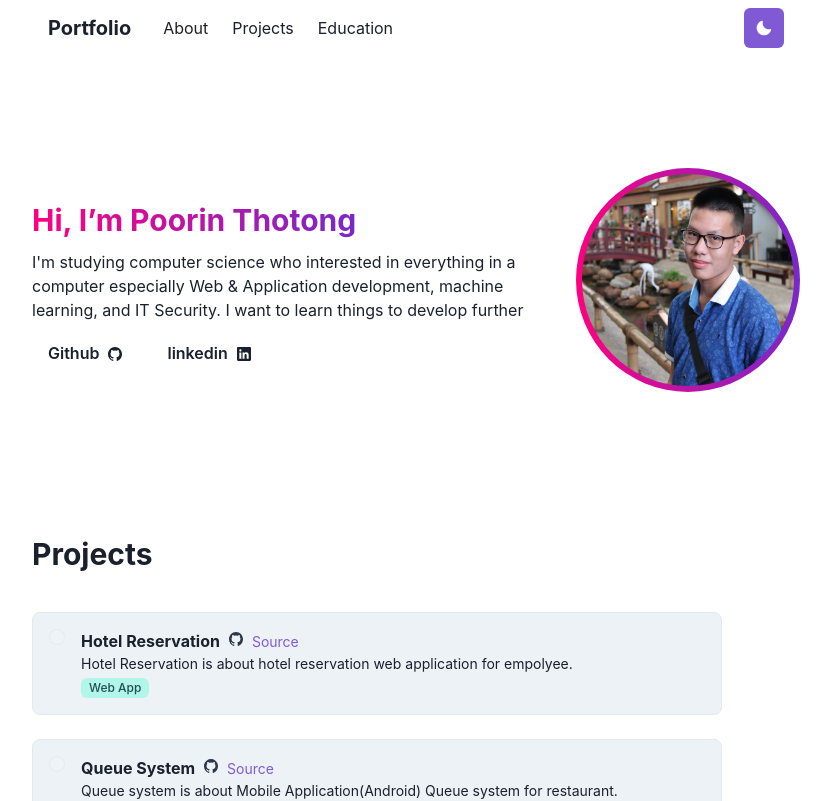
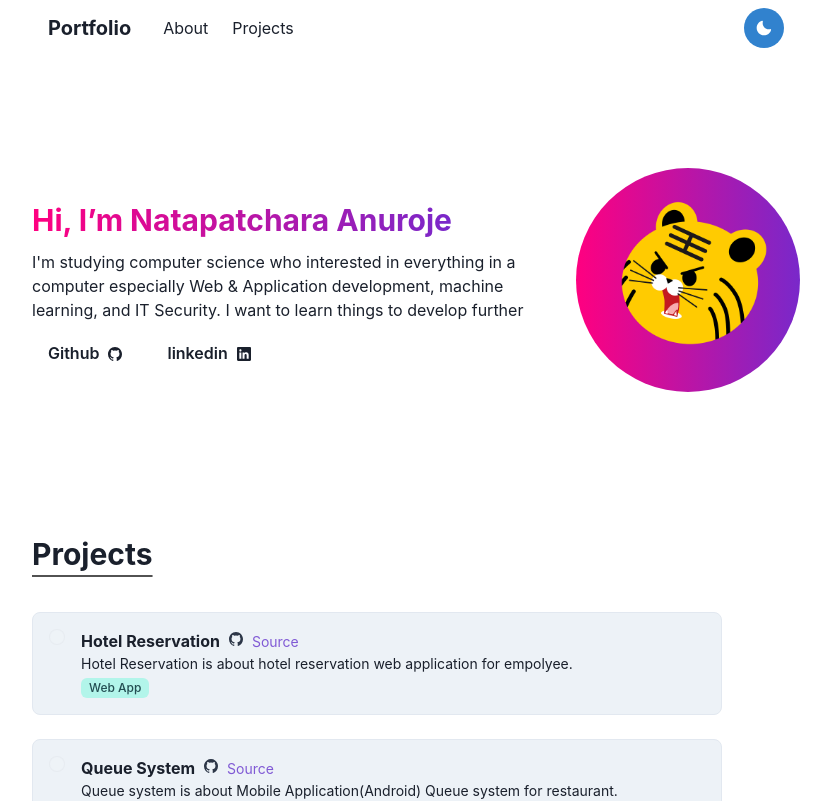
Before and after one commit to markmark345/markmark345.github.io, a Next.js app: page / in a window 1280 px wide. Shown: the top 801 px of the page, without its empty margins (224-1055 px from the left). Built offline with nearby package versions, Linux system fonts and the light colour scheme.

Commit message:
fix and add

```diff
--- a/components/LinkItem.js
+++ b/components/LinkItem.js
@@ -8,7 +8,6 @@ const LinkItem = ({ href, path, _target, children, ...props }) => {
       <NextLink href={href} passHref>
         <Link
           p={2}
-          bg={active ? "grassTeal" : undefined}
           color={active ? "#202023" : inactiveColor}
           _target='_target'
           {...props}
--- a/components/Navbar.js
+++ b/components/Navbar.js
@@ -60,14 +60,11 @@ const Navbar = props => {
           align="center"
           mt={{ base: 4, md: 0 }}
         >
-          <LinkItem href="/" path={path}>
+          <LinkItem href="/" path={path} color={useColorModeValue("gray.800", "whiteAlpha.900")}>
             About
           </LinkItem>
-          <LinkItem href="/projects" path={path}>
+          <LinkItem href="/projects/projects.js" path={path} color={useColorModeValue("gray.800", "whiteAlpha.900")}>
             Projects
-          </LinkItem>
-          <LinkItem href="/education" path={path}>
-            Education
           </LinkItem>
         </Stack>
 
@@ -88,9 +85,6 @@ const Navbar = props => {
                 <NextLink href="/projects" passHref>
                   <MenuItem as={Link}>Projects</MenuItem>
                 </NextLink>
-                <NextLink href="/education" passHref>
-                  <MenuItem as={Link}>Education</MenuItem>
-                </NextLink>
               </MenuList>
             </Menu>
           </Box>
--- a/components/hero.js
+++ b/components/hero.js
@@ -49,7 +49,7 @@ const Hero = (props) => {
             bgGradient="linear(to-l, #7928CA, #FF0080)"
             className="jumbotron-name-heading"
           >
-            Hi, I’m Poorin Thotong
+            Hi, I’m Natapatchara Anuroje
           </Heading>
         </Stack>
         <Text>
@@ -107,7 +107,7 @@ const Hero = (props) => {
           >
             <Image
               maxWidth="95%"
-              src="/profile/PoorinIMG1.jpg"
+              src="/profile/—Pngtree—little tiger yellow cartoon avatar_6991473.png"
               borderRadius="full"
               alt="PoorinIMG"
             />
--- a/components/theme-toogle.js
+++ b/components/theme-toogle.js
@@ -10,14 +10,15 @@ const ThemeToggleButton = () => {
       <motion.div
         style={{ display: 'inline-block' }}
         key={useColorModeValue('light', 'dark')}
-        initial={{ y: -20, opacity: 0 }}
-        animate={{ y: 0, opacity: 1 }}
-        exit={{ y: 20, opacity: 0 }}
-        transition={{ duration: 0.2 }}
+        initial={{ y: 0, opacity: 5 }}
+        animate={{ y: 0, opacity: 2 }}
+        exit={{ y: 10, opacity: 5 }}
+        transition={{ duration: 0.3 }}
       >
         <IconButton
           aria-label="Toggle theme"
-          colorScheme={useColorModeValue('purple', 'orange')}
+          rounded='full'
+          colorScheme={useColorModeValue('blue', 'green')}
           icon={useColorModeValue(<MoonIcon />, <SunIcon />)}
           onClick={toggleColorMode}
         ></IconButton>
--- a/styles/theme/theme.js
+++ b/styles/theme/theme.js
@@ -1,39 +1,36 @@
-import { extendTheme, styled, withDefaultColorScheme  } from "@chakra-ui/react"
-import { mode } from '@chakra-ui/theme-tools'
+import { extendTheme, styled, withDefaultColorScheme } from "@chakra-ui/react";
+import { mode } from "@chakra-ui/theme-tools";
 
 const customTheme = {
   styles: {
     global: (props) => ({
       body: {
         // bgGradient:'linear(to-r, #3a6186, #89253e)' FFE459
-                bg: mode('#FFFAFC', '#202023') (props)
+        bg: mode("#FFFAFC", "#202023")(props),
       },
     }),
   },
-    mdx: {
-        h1: {
-          fontSize: '3xl',
-          letterSpacing: '1px',
-        },
-        h2: {
-          fontSize: 'xl',
-          letterSpacing: '0.8px',
-        },
-        h3: {
-          fontSize: 'md',
-          letterSpacing: '0.6px',
-        },
-        h4: {
-          fontSize: 'xs',
-          letterSpacing: '0.5px',
+};
+
+const components = {
+  Heading: {
+    variants: {
+      "section-title": {
+        textDecoration: "underline",
+        textUnderlineOffset: 10,
+        textDecorationColor: "#525252",
+        textDecorationThickness: 2,
+        marginTop: 6,
+        marginBottom: 4,
       },
     },
- }
+  },
+};
 
 const config = {
-  initialColorMode: 'dark',
-  useSystemColorMode: true
-}
+  initialColorMode: "dark",
+  useSystemColorMode: true,
+};
 
-const theme = extendTheme({ config, customTheme })
-  export default theme
+const theme = extendTheme({ config, customTheme, components });
+export default theme;
```
Also changed, not shown: components/projects/projectsCard.js (+0 -36 lines), pages/404.js (added, +27 -0 lines), pages/education.js (deleted), public/profile/—Pngtree—little tiger yellow cartoon avatar_6991473.png (added). Lines whose indentation alone changed are shown as unchanged.
